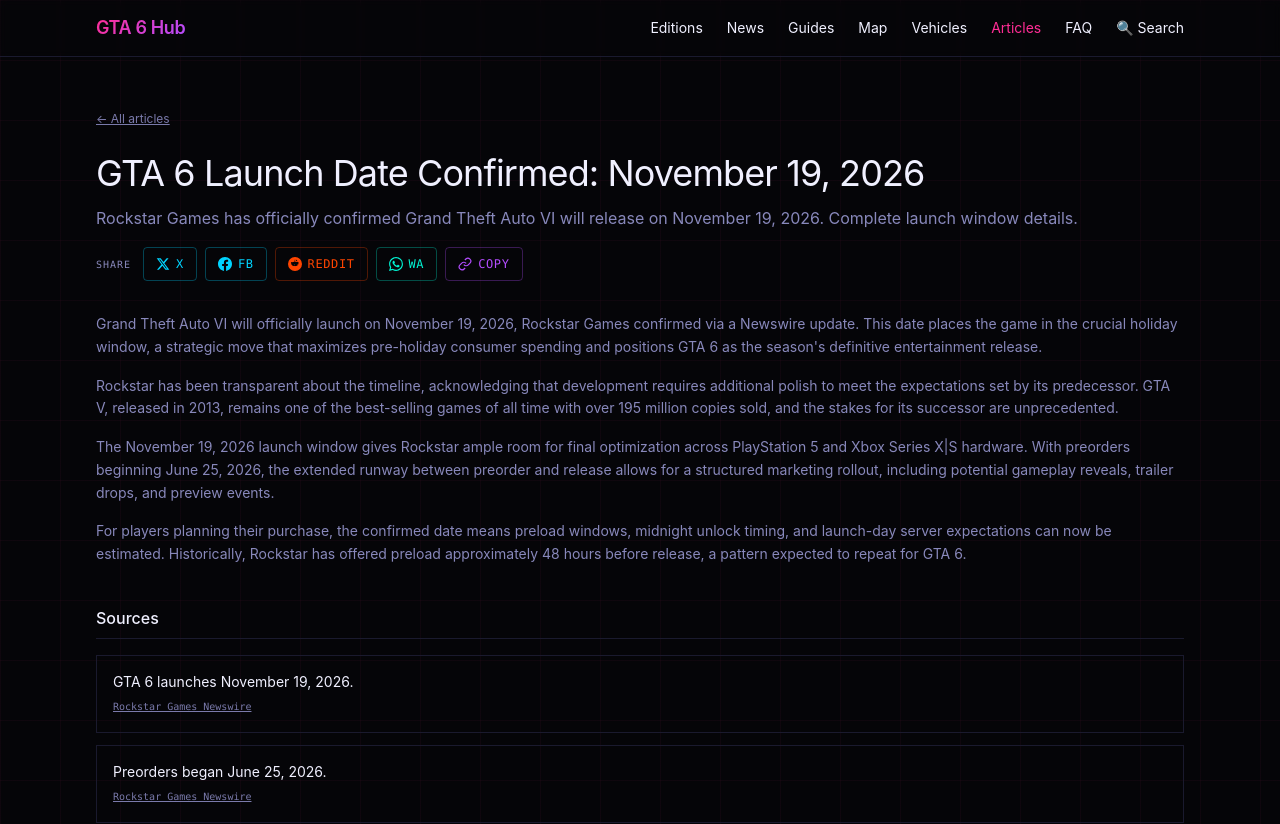
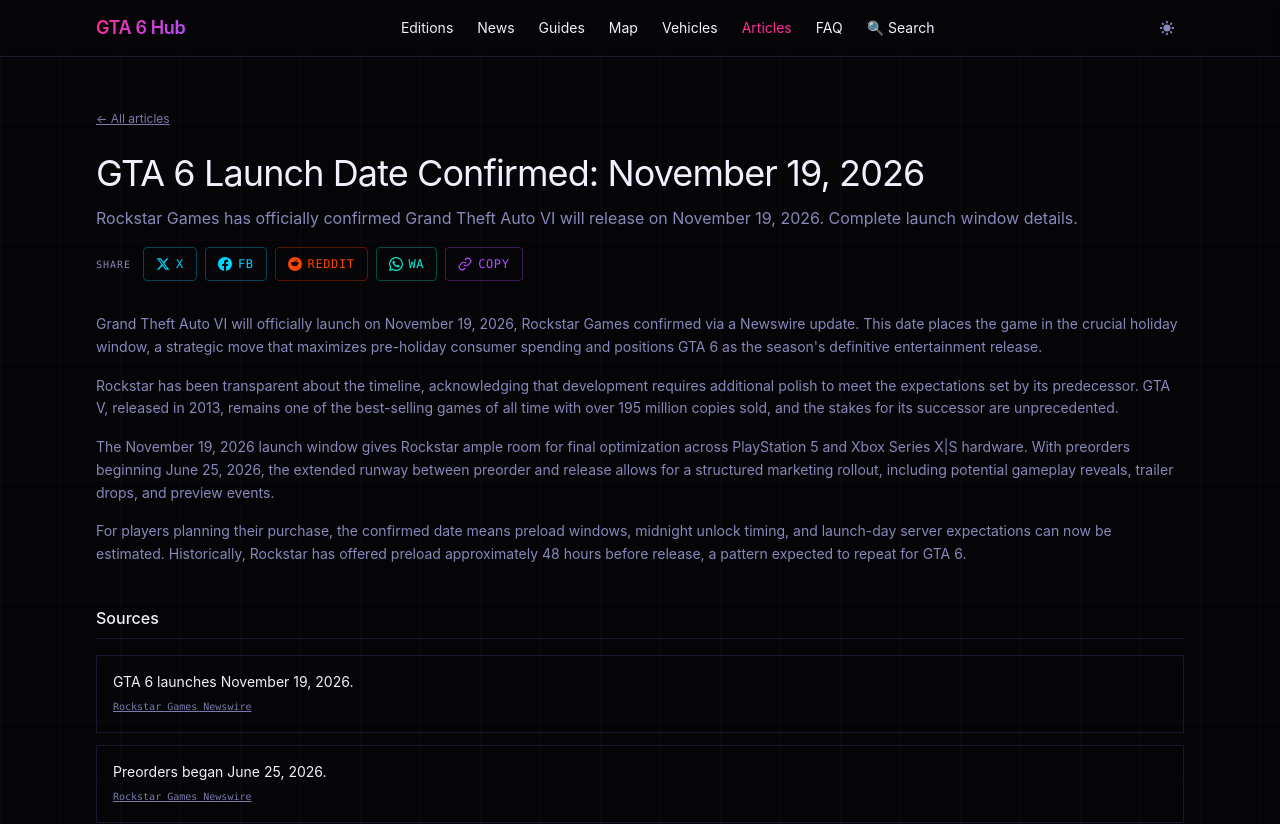
Before and after one commit to jordan-thirkle/gta6-hub-next, a Next.js app: page /articles/gta-6-launch-date-november-19-2026 in a window 1280 px wide. Shown: the top 824 px of the page. Built offline with nearby package versions, Linux system fonts and the light colour scheme; no server answers; the database is empty.

Commit message:
feat: dark/light mode toggle with localStorage persistence

```diff
--- a/src/app/layout.tsx
+++ b/src/app/layout.tsx
@@ -4,9 +4,13 @@
 import NavLinks from '../components/nav-links';
 import FooterNav from '../components/footer-nav';
 import MobileNav from '../components/mobile-nav';
+import ThemeToggle from '../components/theme-toggle';
 
 export const viewport: Viewport = {
-  themeColor: '#050508',
+  themeColor: [
+    { media: '(prefers-color-scheme: dark)', color: '#050508' },
+    { media: '(prefers-color-scheme: light)', color: '#f5f0ff' },
+  ],
   width: 'device-width',
   initialScale: 1,
 };
@@ -114,7 +118,10 @@
             <nav aria-label="Main navigation" className="flex items-center gap-6 text-sm">
               <NavLinks />
             </nav>
-            <MobileNav />
+            <div className="flex items-center gap-2">
+              <ThemeToggle />
+              <MobileNav />
+            </div>
           </div>
         </header>
 
--- /dev/null
+++ b/src/components/theme-toggle.tsx
@@ -0,0 +1,34 @@
+'use client';
+import { useState, useEffect } from 'react';
+import { HiSun, HiMoon } from 'react-icons/hi';
+
+export default function ThemeToggle() {
+  const [dark, setDark] = useState(true);
+
+  useEffect(() => {
+    const stored = localStorage.getItem('gta6-theme');
+    if (stored === 'light') {
+      setDark(false);
+      document.documentElement.setAttribute('data-theme', 'light');
+    }
+  }, []);
+
+  const toggle = () => {
+    const next = !dark;
+    setDark(next);
+    const theme = next ? '' : 'light';
+    document.documentElement.setAttribute('data-theme', theme);
+    localStorage.setItem('gta6-theme', theme || 'dark');
+  };
+
+  return (
+    <button
+      onClick={toggle}
+      className="p-2 rounded-lg hover:bg-surface transition-colors text-text-muted hover:text-text-main"
+      aria-label={dark ? 'Switch to light mode' : 'Switch to dark mode'}
+      title={dark ? 'Light mode' : 'Dark mode'}
+    >
+      {dark ? <HiSun size={18} /> : <HiMoon size={18} />}
+    </button>
+  );
+}
--- a/src/styles/globals.css
+++ b/src/styles/globals.css
@@ -19,6 +19,28 @@
     --color-success: #00f5d4;
     --color-warning: #ffd166;
     --color-error: #ef476f;
+  }
+
+  [data-theme="light"] {
+    --color-bg: #f5f0ff;
+    --color-surface: #ffffff;
+    --color-border: #e0d8f0;
+    --color-border-strong: #c8b8e0;
+    --color-text: #1a1a2e;
+    --color-text-secondary: #555588;
+    --color-text-tertiary: #7a7aab;
+    --color-accent: #d02070;
+    --color-accent-hover: #b01860;
+    --color-accent-secondary: #0088cc;
+    --color-success: #00a080;
+    --color-warning: #cc9900;
+    --color-error: #cc2244;
+  }
+
+  [data-theme="light"] body {
+    background-image:
+      linear-gradient(rgba(80, 30, 120, 0.04) 1px, transparent 1px),
+      linear-gradient(90deg, rgba(80, 30, 120, 0.04) 1px, transparent 1px);
   }
 
   * {
```
